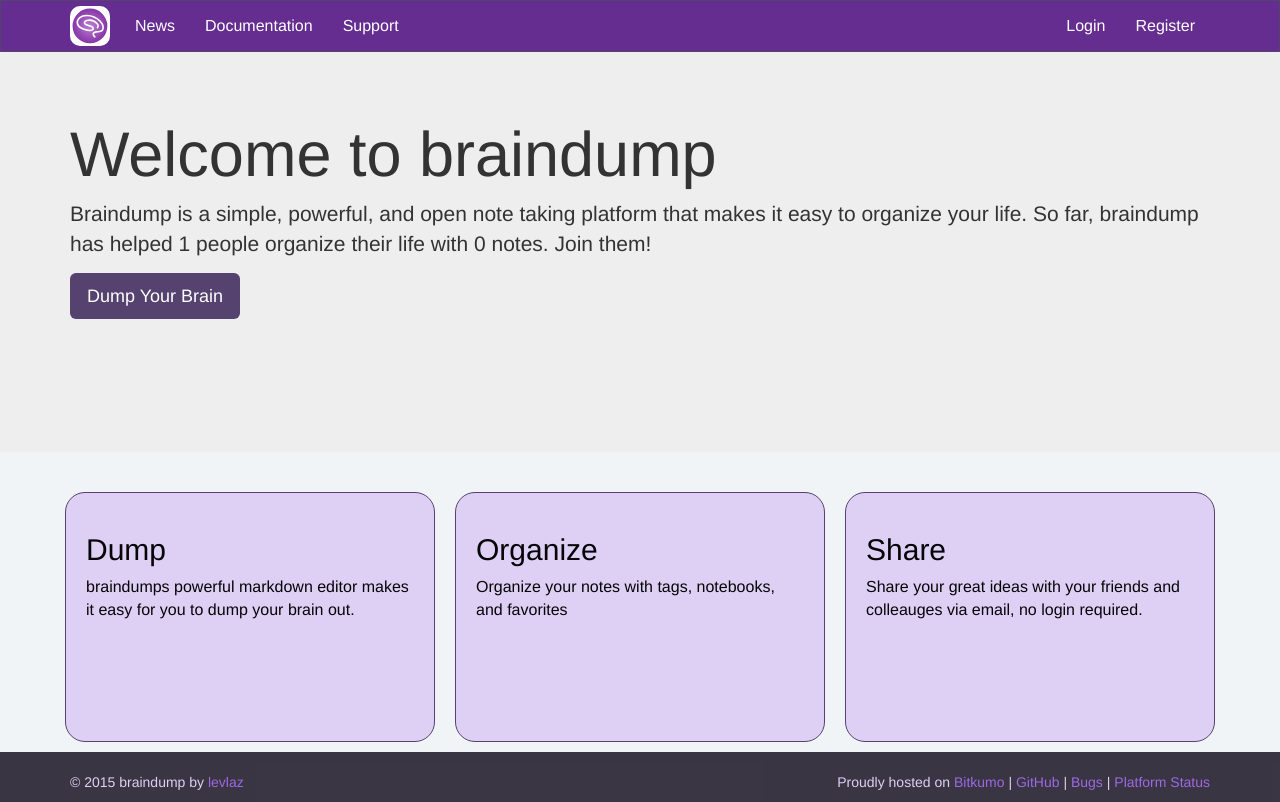
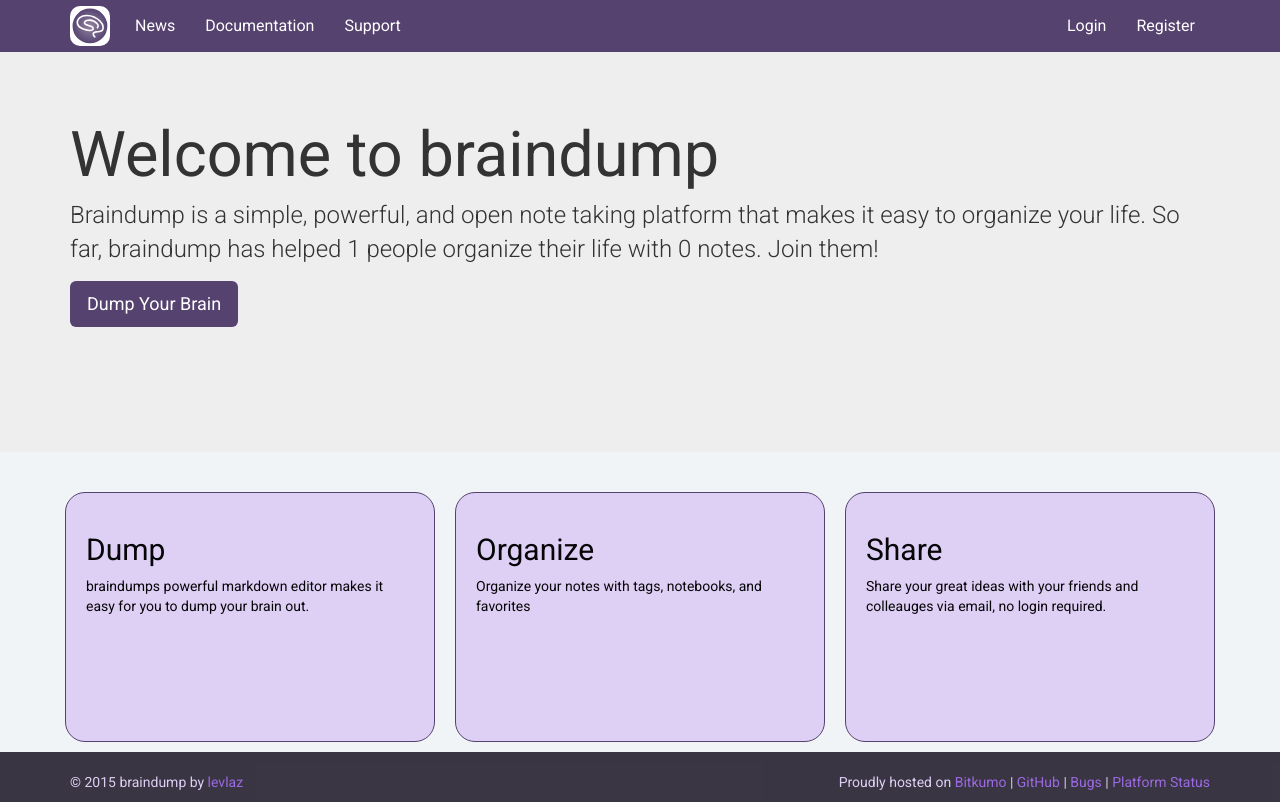
Before and after one commit to levlaz/braindump, a Flask app: page / in a window 1280 px wide. Run offline with Flask 2, Linux system fonts and the light colour scheme; data comes from the database, SQL or seed files in the repository; data that the repository does not hold is empty; some libraries are stand-ins or nearby versions.

Commit message:
Updated Fonts, Logo, and Nav

```diff
--- a/app/static/css/style.css
+++ b/app/static/css/style.css
@@ -1,3 +1,5 @@
+/* Import Fonts */
+@import url(https://fonts.googleapis.com/css?family=Roboto:400,300,700,100);
 /* Sticky footer styles
 -------------------------------------------------- */
 html {
@@ -7,8 +9,11 @@ html {
 body {
   /* Margin bottom by footer height */
   margin-bottom: 50px;
-  font-size: 16px;
+  font-size: 14px;
   background-color: rgb(240,244,247);
+  text-rendering: optimizeLegibility;
+  -webkit-font-smoothing: antialiased;
+  font-family: Roboto;
 }
 
 a {
@@ -46,8 +51,9 @@ div.navbar {
 }
 
 .navbar-inverse {
-  background-color: #662D91;
+  background-color: rgb(85,66,111);
   border-color:  rgb(85,66,111);
+  // background-color: rgb(84,36,55);
   color: white;
 }
 
@@ -69,10 +75,13 @@ div.navbar {
   border-radius: 10px;
 }
 
+.nav {
+  font-size: 16px;
+}
+
 .app-logo {
   height: 40px;
   width: 40px;
-  padding: 5px;
   background-color:white;
   border-radius: 10px;
 }
@@ -98,6 +107,11 @@ h1.top {
 
 .jumbotron {
   height: 400px;
+}
+
+.jumbotron p {
+  font-size: 24px;
+  font-weight: 300;
 }
 
 div.col-md-4 {
```
Also changed, not shown: app/templates/nav.html (added, +36 -0 lines), app/static/images/logo.svg, 1 other file.
